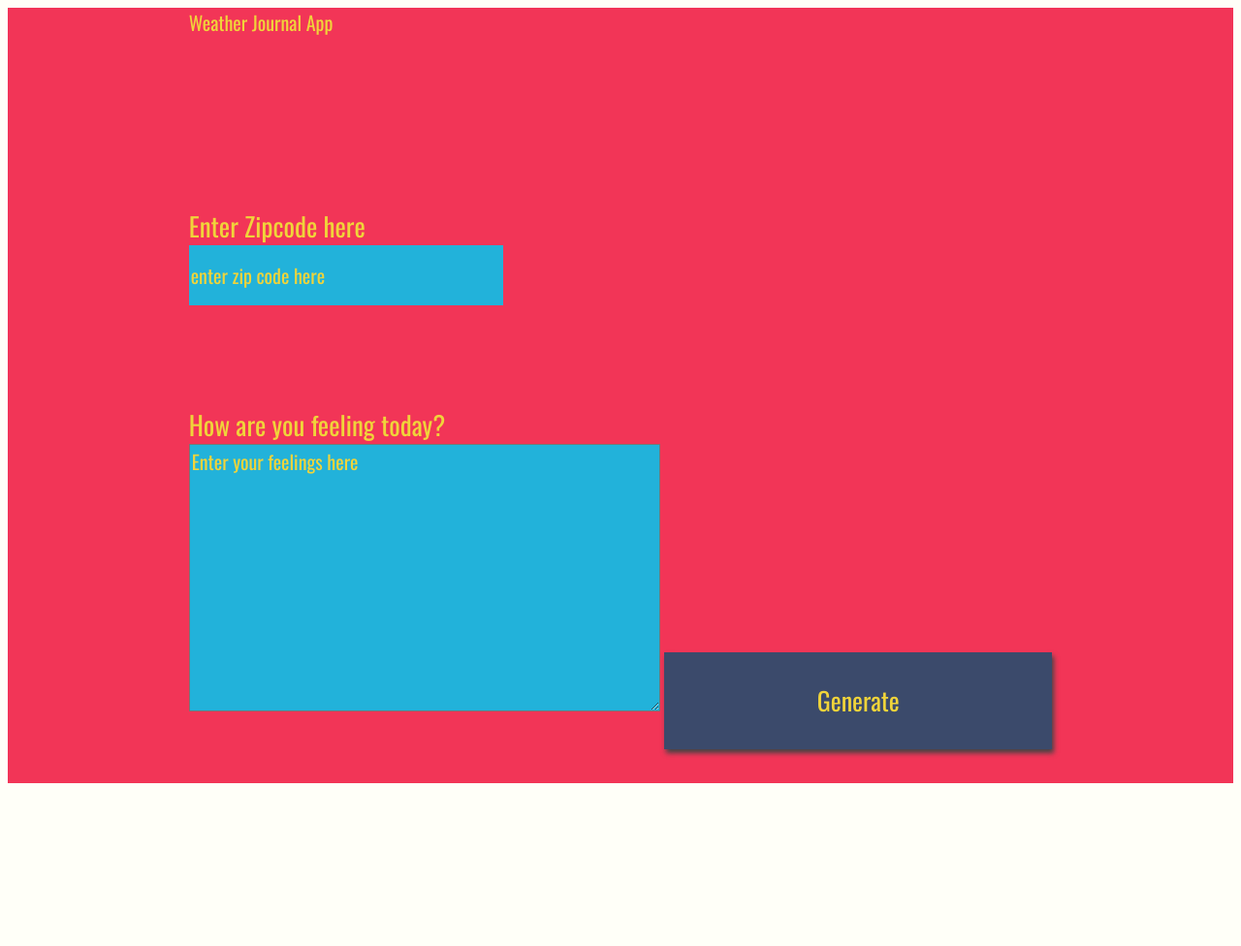
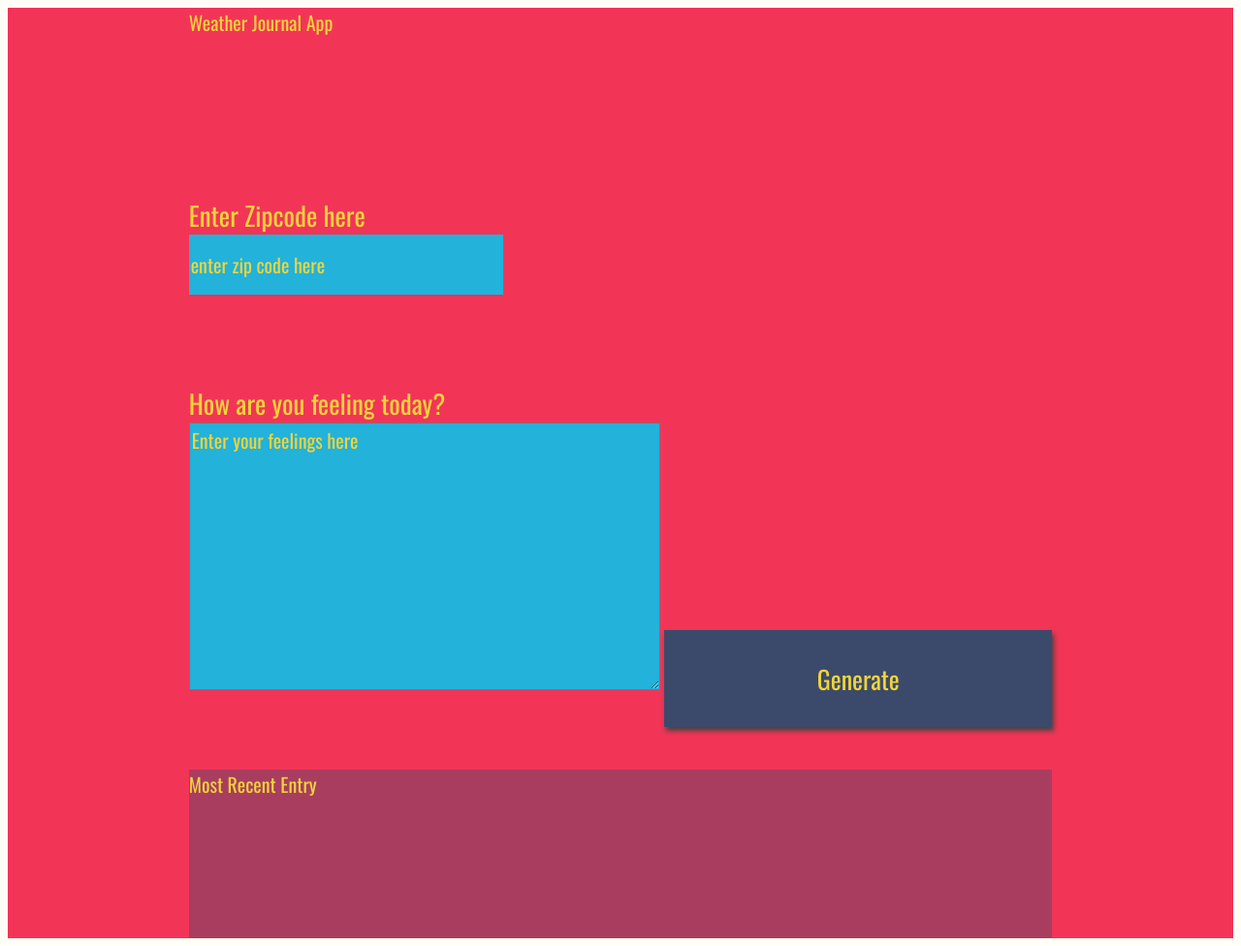
Before and after one commit to MenritMoawad/Project2ND, a plain HTML site: page website/index.html in a window 1280 px wide. Shown: the whole page at 97% size. Before the commit the page ends 816 px from the top, so only its background shows below. Drawn offline with nearby package versions, Linux system fonts and the light colour scheme; a web font is replaced by a local one.

Commit message:
modify css

```diff
--- a/website/index.html
+++ b/website/index.html
@@ -28,14 +28,14 @@
         <button id="generate" type="submit">Generate</button>
       </div>
 
-      <!-- <div class="holder entry">
+      <div class="holder entry">
         <div class="title">Most Recent Entry</div>
         <div id="entryHolder">
           <div id="date"></div>
           <div id="temp"></div>
           <div id="content"></div>
         </div>
-      </div> -->
+      </div>
     </div>
     <script src="app.js" type="text/javascript"></script>
   </body>
--- a/website/style.css
+++ b/website/style.css
@@ -7,7 +7,7 @@ body{
     display: grid;
     grid-auto-rows: minmax(150px, auto);
     /* grid-template-columns:  */
-    height:100vh;
+    height:120vh;
     background: #f23557;
     color: #f0d43a;
     justify-content: center;
```
